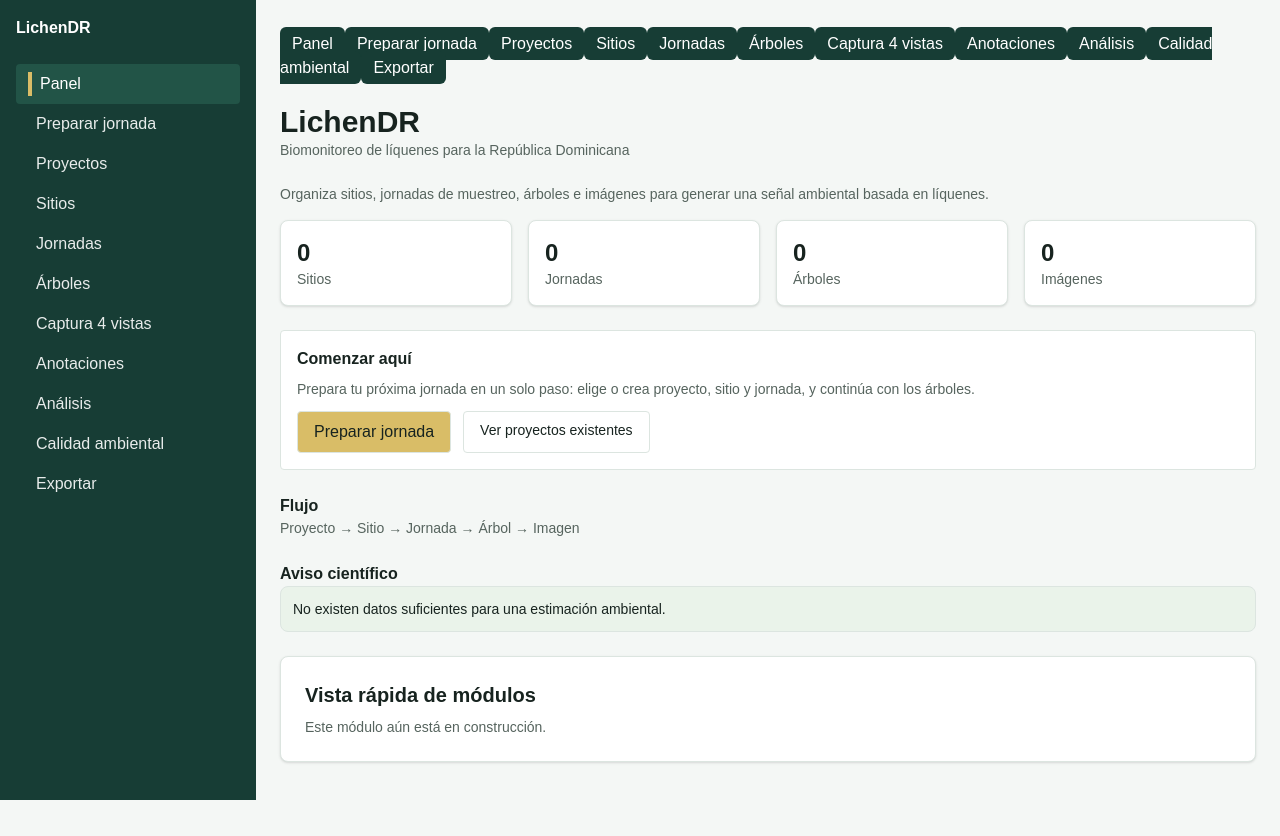
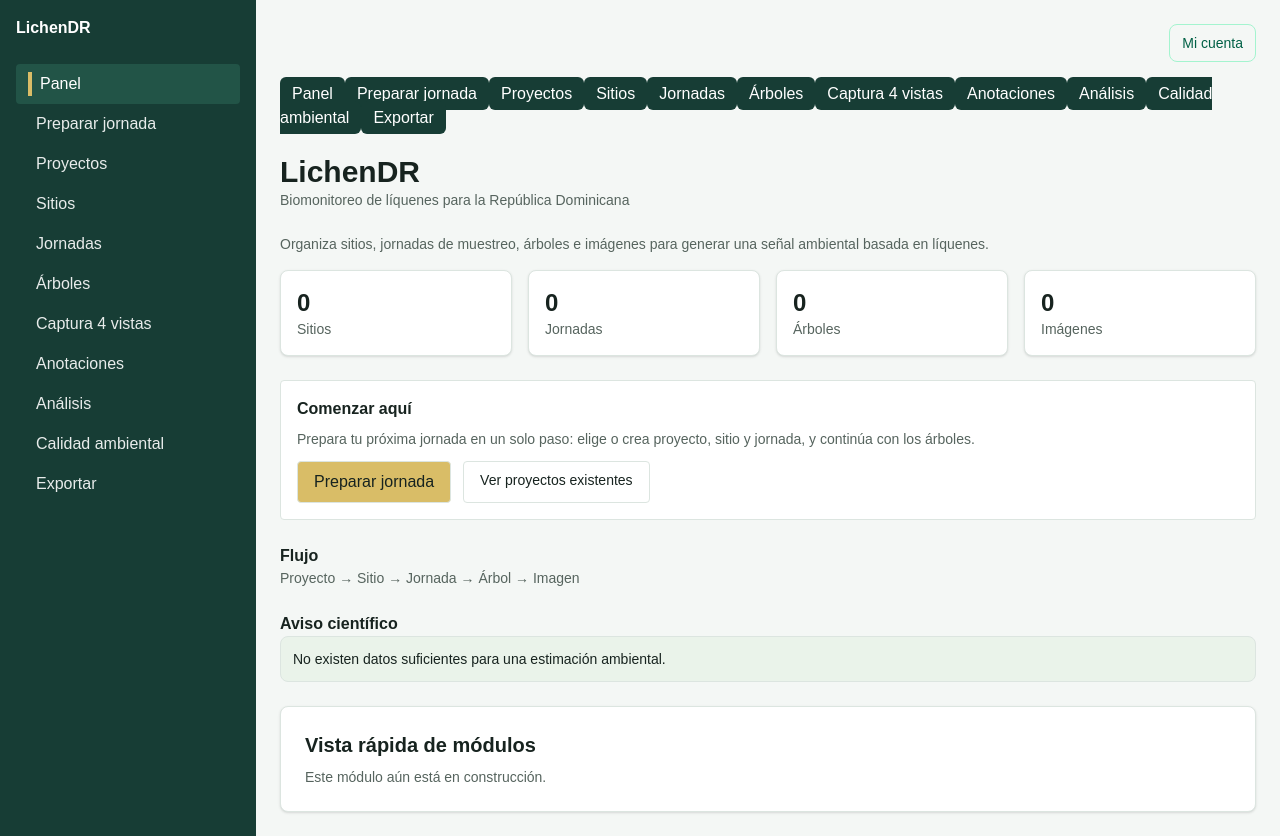
Before and after one commit to alejandrovallejo-eng/lichendr-poc, a Next.js app in the folder apps/web/: page / in a window 1280 px wide. Before the commit the page ends 800 px from the top, so only its background shows below. Built offline with nearby package versions, Linux system fonts and the light colour scheme.

Commit message:
Expose Mi cuenta without changing capture workflows

```diff
--- a/apps/web/src/components/AppShell.tsx
+++ b/apps/web/src/components/AppShell.tsx
@@ -1,5 +1,6 @@
 "use client";
 import React from "react";
+import Link from "next/link";
 import Sidebar from "./Sidebar";
 import MobileNavigation from "./MobileNavigation";
 
@@ -9,6 +10,7 @@ export default function AppShell({ children }: { children: React.ReactNode }) {
       <div className="max-w-7xl mx-auto flex min-h-screen">
         <Sidebar />
         <main className="flex-1 p-6 min-w-0" style={{ color: "var(--ld-text)" }}>
+          <div className="mb-3 flex justify-end"><Link href="/cuenta" className="rounded-lg border border-emerald-200 px-3 py-2 text-sm font-medium text-emerald-800 hover:bg-emerald-50">Mi cuenta</Link></div>
           <MobileNavigation />
           <div className="mt-4">{children}</div>
         </main>
```
